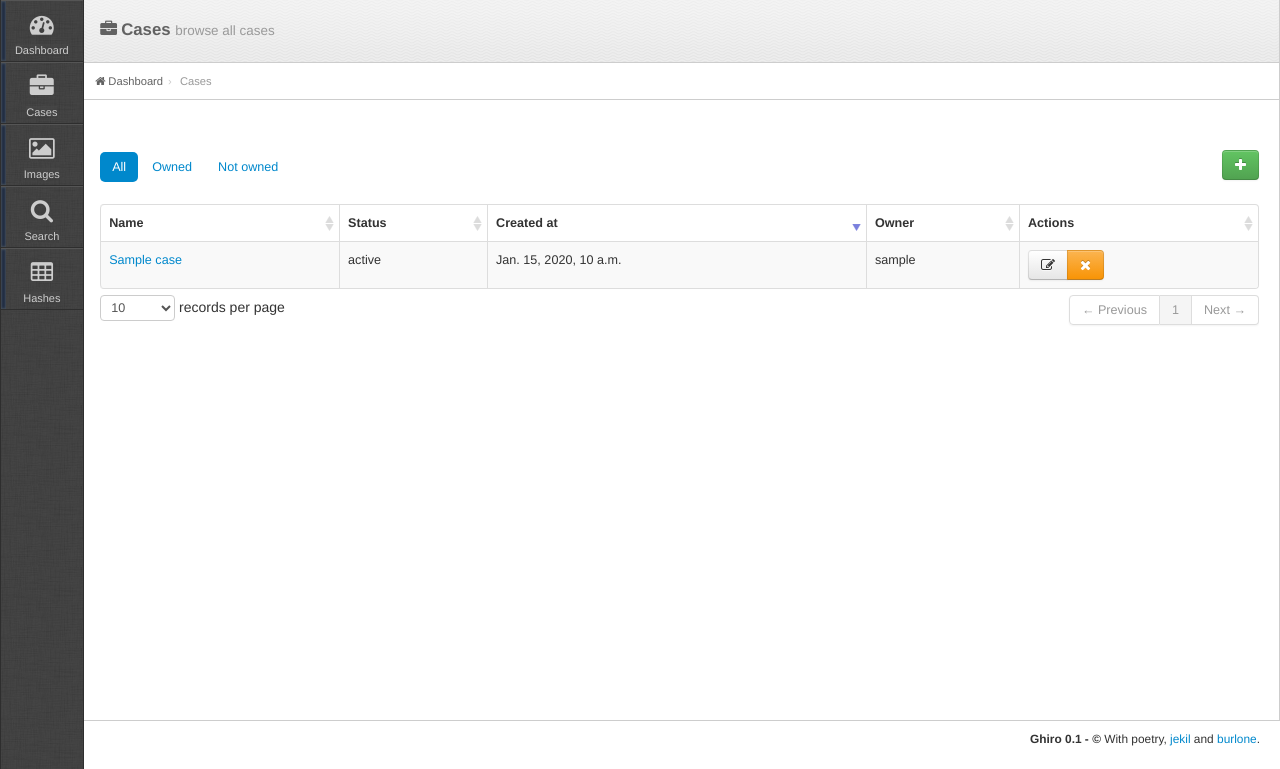
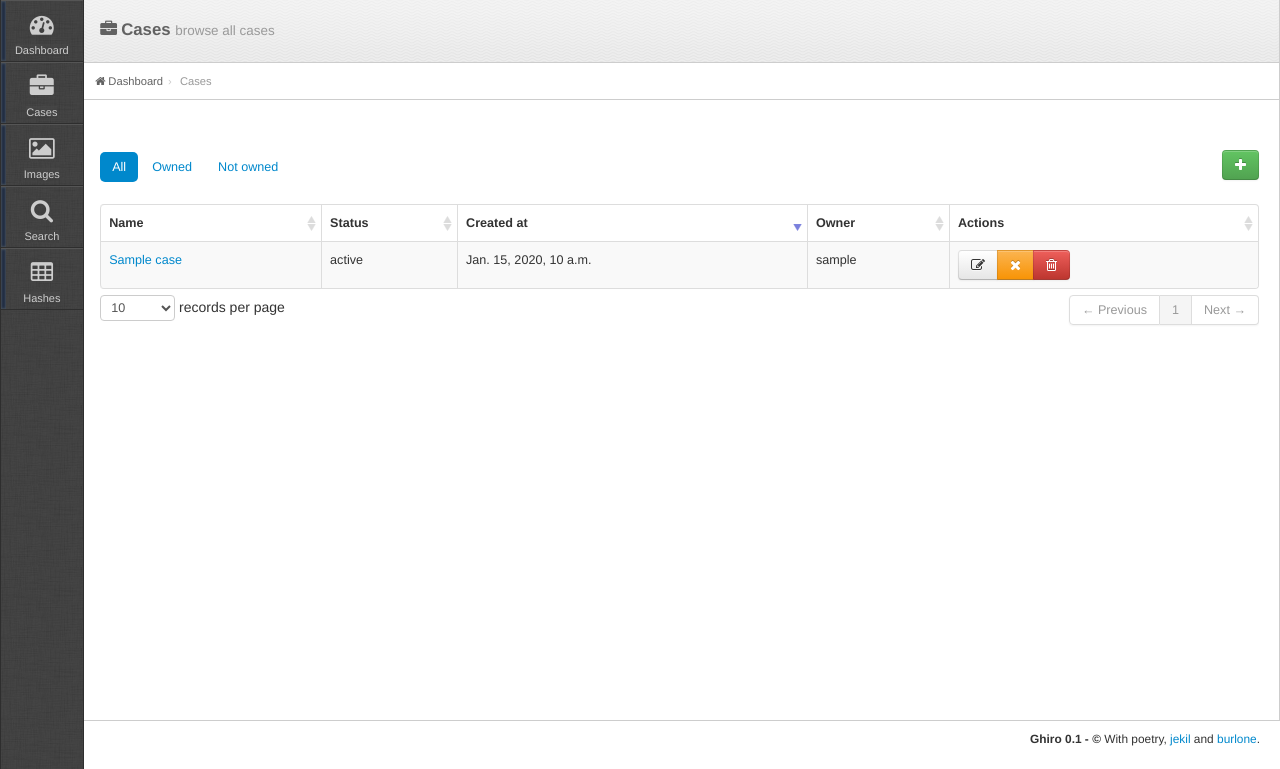
Before and after one commit to Ghirensics/ghiro, a Django app: template templates/analyses/cases/index.html in a window 1280 px wide. Shown: the part 61-830 px from the top of the page. Run offline with Django 3.2, Linux system fonts and the light colour scheme; the template is opened without the code that fills it: most values are stand-ins (such as "Sample title", 1, 10 or a date in 2020).

Commit message:
Added case deletion

```diff
--- a/analyses/urls.py
+++ b/analyses/urls.py
@@ -9,6 +9,7 @@ urlpatterns = patterns("",
     url(r"^cases/new/", "analyses.views.new_case"),
     url(r"^cases/edit/(?P<case_id>[\d]+)/", "analyses.views.edit_case"),
     url(r"^cases/close/(?P<case_id>[\d]+)/", "analyses.views.close_case"),
+    url(r"^cases/delete/(?P<case_id>[\d]+)/", "analyses.views.delete_case"),
     url(r"^cases/show/(?P<case_id>[\d]+)/(?P<page_name>[\w]+)/", "analyses.views.show_case"),
     url(r"^cases/(?P<case_id>[\d]+)/images/new/$", "analyses.views.new_image"),
     url(r"^cases/(?P<case_id>[\d]+)/folder/new/$", "analyses.views.new_folder"),
--- a/static/js/application.js
+++ b/static/js/application.js
@@ -45,6 +45,15 @@ $(document).ready(function() {
         }, 2000)
     });
 
+    $('.btn-close-case').click(function(){
+        var id = $(this).attr("id");
+        $("#id-close").attr({href: id});
+    });
+
+    $('.btn-delete-case').click(function(){
+        var id = $(this).attr("id");
+        $("#id-delete").attr({href: id});
+    });
 });
 
 function internetStatus(){
--- a/templates/analyses/cases/_tbl_case.html
+++ b/templates/analyses/cases/_tbl_case.html
@@ -12,7 +12,8 @@
         </li>
     </ul>
     <a href="{% url "analyses.views.edit_case" case.id %}" class="btn tool" title="Edit case"><i class="icon-edit"></i></a>
-    <a class="btn btn-warning tool btn-close" id="{% url "analyses.views.close_case" case.id %}" title="Close case" href="#close" role="button" data-toggle="modal"> <i class="icon-remove"></i> </a>
+    <a class="btn btn-warning tool btn-close-case" id="{% url "analyses.views.close_case" case.id %}" title="Close case" href="#close" role="button" data-toggle="modal"> <i class="icon-remove"></i> </a>
+    <a class="btn btn-danger tool btn-delete-case" id="{% url "analyses.views.delete_case" case.id %}" title="Delete case" href="#delete" role="button" data-toggle="modal"> <i class="icon-trash"></i> </a>
 </div>
 <div class="pull-right">
     <a class="btn" onClick="window.location.reload();return false;"><i class="icon-refresh"></i></a><span class="notice-new" id="notice"></span>
--- a/templates/analyses/cases/index.html
+++ b/templates/analyses/cases/index.html
@@ -68,7 +68,8 @@
                                                                     <a class="btn btn-warning tool" disabled="disabled" title="Case already closed"> <i class="icon-remove"></i> </a>
                                                                 {% else %}
                                                                     <a class="btn tool" title="Edit case" href="{% url "analyses.views.edit_case" case.id %}"> <i class="icon-edit"></i> </a>
-                                                                    <a class="btn btn-warning tool btn-close" id="{% url "analyses.views.close_case" case.id %}" title="Close case" href="#close" role="button" data-toggle="modal"> <i class="icon-remove"></i> </a>
+                                                                    <a class="btn btn-warning tool btn-close-case" id="{% url "analyses.views.close_case" case.id %}" title="Close case" href="#close" role="button" data-toggle="modal"> <i class="icon-remove"></i> </a>
+                                                                    <a class="btn btn-danger tool btn-delete-case" id="{% url "analyses.views.delete_case" case.id %}" title="Delete case" href="#delete" role="button" data-toggle="modal"> <i class="icon-trash"></i> </a>
                                                                 {% endif %}
                                                             </div></td>
                                                         </tr>
@@ -107,7 +108,8 @@
                                                                     <a class="btn btn-warning tool" disabled="disabled" title="Case already closed"> <i class="icon-remove"></i> </a>
                                                                 {% else %}
                                                                     <a class="btn tool" title="Edit case" href="{% url "analyses.views.edit_case" case.id %}"> <i class="icon-edit"></i> </a>
-                                                                    <a class="btn btn-warning tool btn-close" id="{% url "analyses.views.close_case" case.id %}" title="Close case" href="#close" role="button" data-toggle="modal"> <i class="icon-remove"></i> </a>
+                                                                    <a class="btn btn-warning tool btn-close-case" id="{% url "analyses.views.close_case" case.id %}" title="Close case" href="#close" role="button" data-toggle="modal"> <i class="icon-remove"></i> </a>
+                                                                    <a class="btn btn-danger tool btn-delete-case" id="{% url "analyses.views.delete_case" case.id %}" title="Delete case" href="#delete" role="button" data-toggle="modal"> <i class="icon-trash"></i> </a>
                                                                 {% endif %}
                                                             </div></td>
                                                         </tr>
@@ -148,7 +150,8 @@
                                                                     <a class="btn btn-warning tool" disabled="disabled" title="Case already closed"> <i class="icon-remove"></i> </a>
                                                                 {% else %}
                                                                     <a class="btn tool" title="Edit case" href="{% url "analyses.views.edit_case" case.id %}"> <i class="icon-edit"></i> </a>
-                                                                    <a class="btn btn-warning tool btn-close" id="{% url "analyses.views.close_case" case.id %}" title="Close case" href="#close" role="button" data-toggle="modal"> <i class="icon-remove"></i> </a>
+                                                                    <a class="btn btn-warning tool btn-close-case" id="{% url "analyses.views.close_case" case.id %}" title="Close case" href="#close" role="button" data-toggle="modal"> <i class="icon-remove"></i> </a>
+                                                                    <a class="btn btn-danger tool btn-delete-case" id="{% url "analyses.views.delete_case" case.id %}" title="Delete case" href="#delete" role="button" data-toggle="modal"> <i class="icon-trash"></i> </a>
                                                                 {% endif %}
                                                             </div></td>
                                                         </tr>
@@ -167,34 +170,9 @@
     </div>
 </div>
 
-<div id="close" class="modal hide fade" tabindex="-1" role="dialog" aria-hidden="true">
-    <div class="modal-header">
-        <button type="button" class="close" data-dismiss="modal" aria-hidden="true">
-            ×
-        </button>
-        <h3>Close the case</h3>
-    </div>
-    <div class="modal-body">
-        <p>
-            Are you sure continue?
-        </p>
-    </div>
-    <div class="modal-footer">
-        <a class="btn btn-warning" id="id">
-            Close
-        </a>
-        <button class="btn" data-dismiss="modal" aria-hidden="true">
-            Cancel
-        </button>
-    </div>
-</div>
+{% include "layout/_modalActionCase.html" %}
 
 <script type="text/javascript">
-$('.btn-close').click(function(){
-var id = $(this).attr("id");
-$("#id").attr({href: id});
-});
-
 $('.datatables').dataTable({
 "sDom" : '<"top">t<"bottom"lp><"clear">',
 "aaSorting": [[ 2, "desc" ]]
--- /dev/null
+++ b/templates/layout/_modalActionCase.html
@@ -0,0 +1,43 @@
+<div id="close" class="modal hide fade" tabindex="-1" role="dialog" aria-hidden="true">
+    <div class="modal-header">
+        <button type="button" class="close" data-dismiss="modal" aria-hidden="true">
+            ×
+        </button>
+        <h3>Close the case</h3>
+    </div>
+    <div class="modal-body">
+        <p>
+            Are you sure continue?
+        </p>
+    </div>
+    <div class="modal-footer">
+        <a class="btn btn-warning" id="id">
+            Close
+        </a>
+        <button class="btn" data-dismiss="modal" aria-hidden="true">
+            Cancel
+        </button>
+    </div>
+</div>
+
+<div id="delete" class="modal hide fade" tabindex="-1" role="dialog" aria-hidden="true">
+    <div class="modal-header">
+        <button type="button" class="close" data-dismiss="modal" aria-hidden="true">
+            ×
+        </button>
+        <h3>Delete the case</h3>
+    </div>
+    <div class="modal-body">
+        <p>
+            Are you sure continue?
+        </p>
+    </div>
+    <div class="modal-footer">
+        <a class="btn btn-danger" id="id-delete">
+            Delete
+        </a>
+        <button class="btn" data-dismiss="modal" aria-hidden="true">
+            Cancel
+        </button>
+    </div>
+</div>
```
Also changed, not shown: analyses/views.py (+20 -1 lines), templates/analyses/cases/show.html (+1 -28 lines), docs/Changelog.txt.
